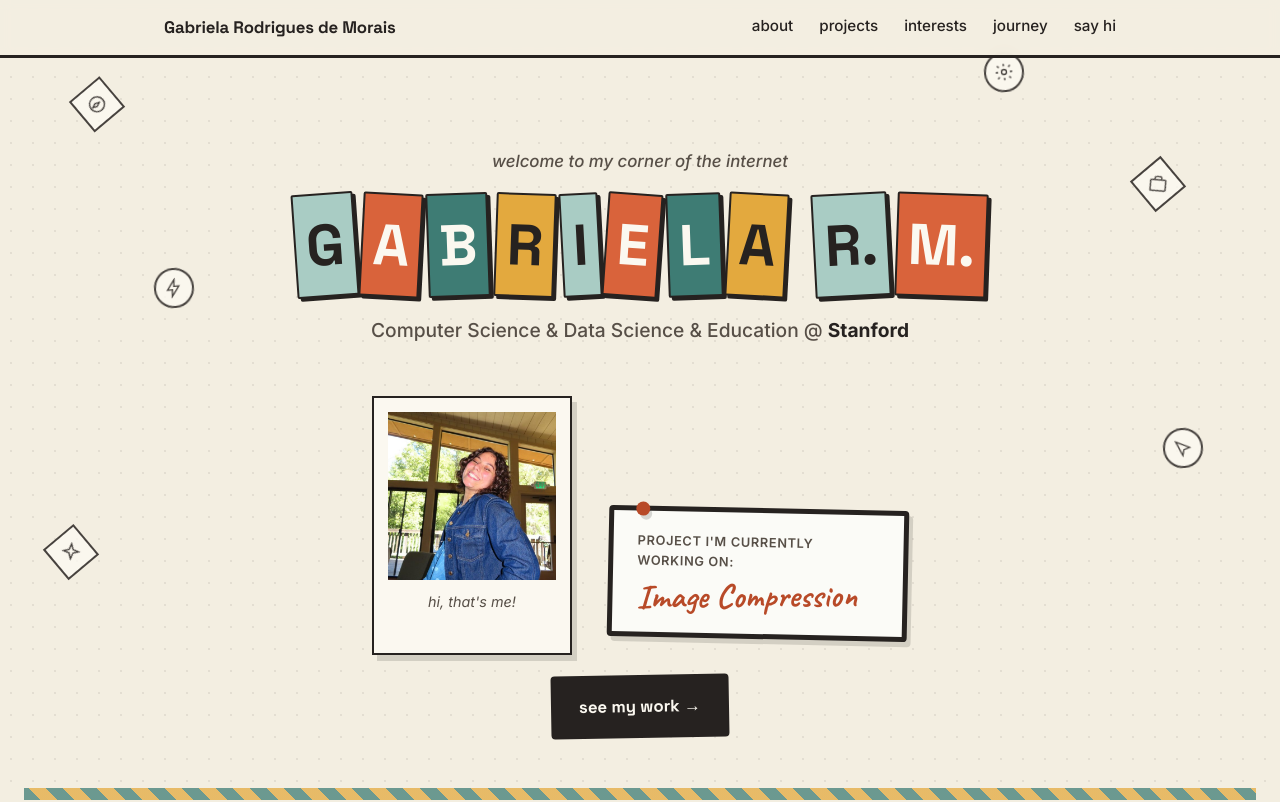
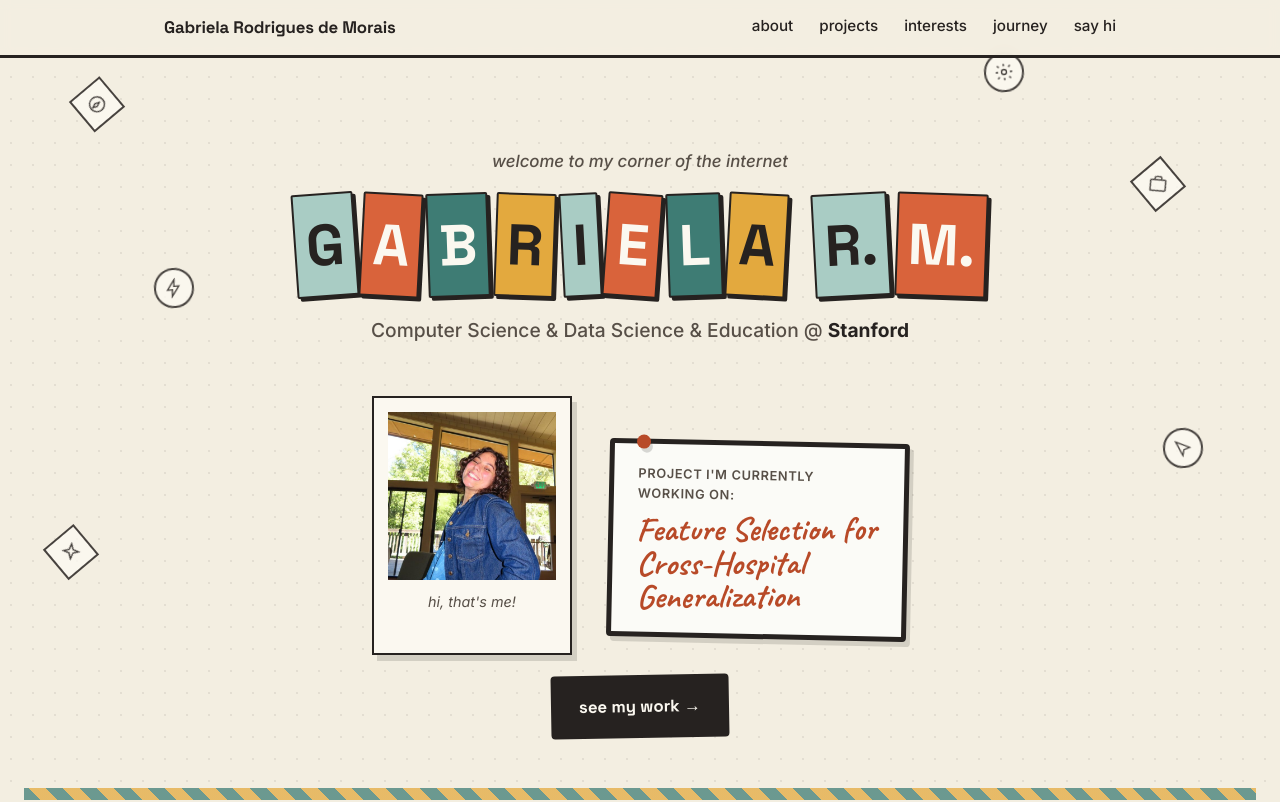
Before and after one commit to gabrielarm300/testing4, a plain HTML site: page index.html in a window 1280 px wide. Shown: the top 802 px of the page. Drawn offline with Linux system fonts and the light colour scheme.

Commit message:
Update index.html

```diff
--- a/index.html
+++ b/index.html
@@ -55,7 +55,7 @@
 
       <div class="whiteboard">
         <p class="whiteboard-label">Project I'm currently working on:</p>
-        <p class="whiteboard-pen">Image Compression</p>
+        <p class="whiteboard-pen">Feature Selection for Cross-Hospital Generalization</p>
       </div>
     </div>
 
```
